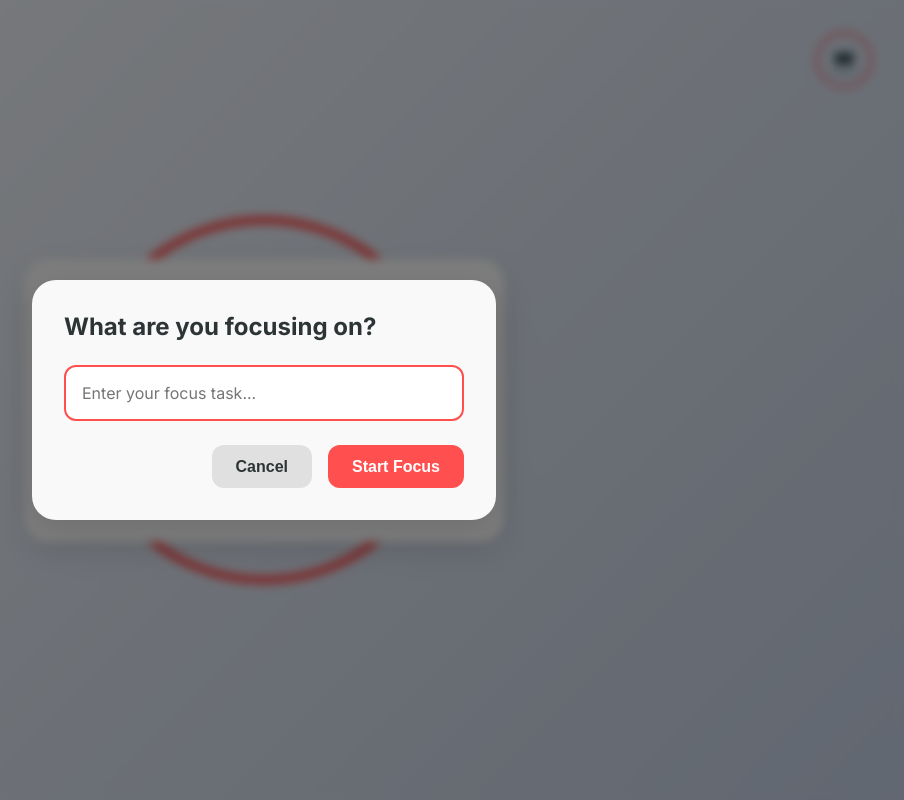
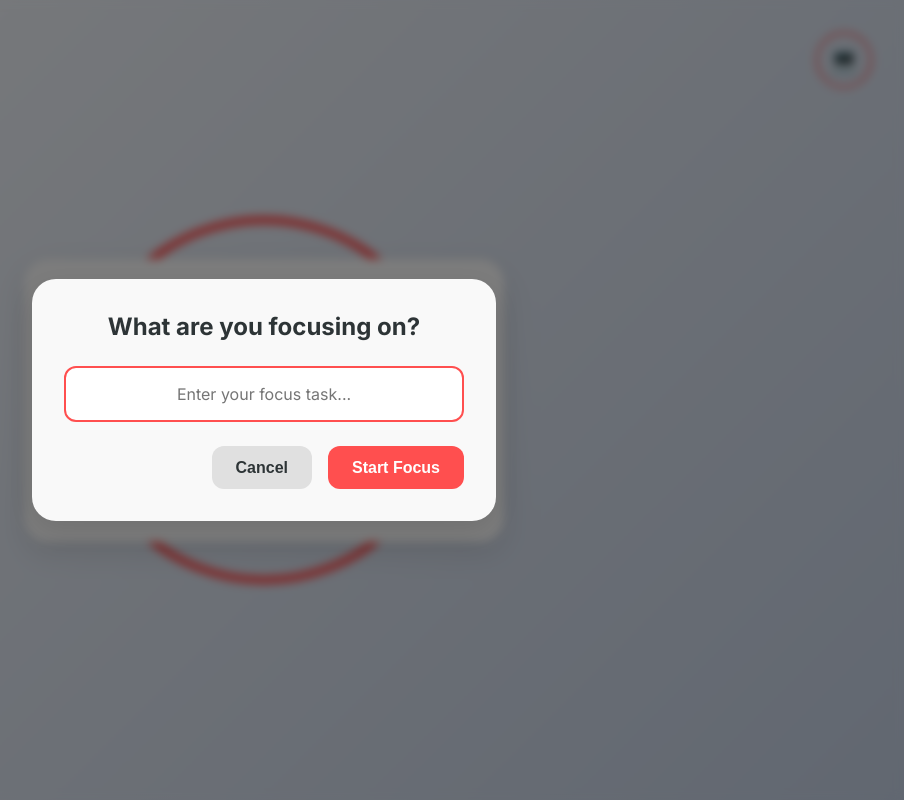
Before and after one commit to RyanBlakeleyCarr/BYOA-Pomodoro, a plain HTML site: page index.html in a window 1280 px wide. Both pictures are taken after a click on the button "Start". Shown: the whole page, without its empty margins (376-1280 px from the left). Drawn offline with Linux system fonts and the light colour scheme.

Commit message:
centered modal text

```diff
--- a/styles.css
+++ b/styles.css
@@ -174,6 +174,8 @@ button {
     transform: translateY(20px);
     transition: transform 0.3s ease;
     margin: 1rem;
+    display: flex;
+    flex-direction: column;
 }
 
 .modal.show .modal-content {
@@ -182,9 +184,12 @@ button {
 
 .modal h2 {
     color: var(--dark);
-    margin-top: 0;
-    margin-bottom: 1.5rem;
+    margin: 0 0 1.5rem 0;
     font-size: 1.5rem;
+    text-align: center;
+    padding: 0;
+    line-height: 1.3;
+    width: 100%;
 }
 
 #focusInput {
@@ -197,6 +202,7 @@ button {
     box-sizing: border-box;
     font-family: inherit;
     transition: border-color 0.3s ease;
+    text-align: center;
 }
 
 #focusInput:focus {
```
